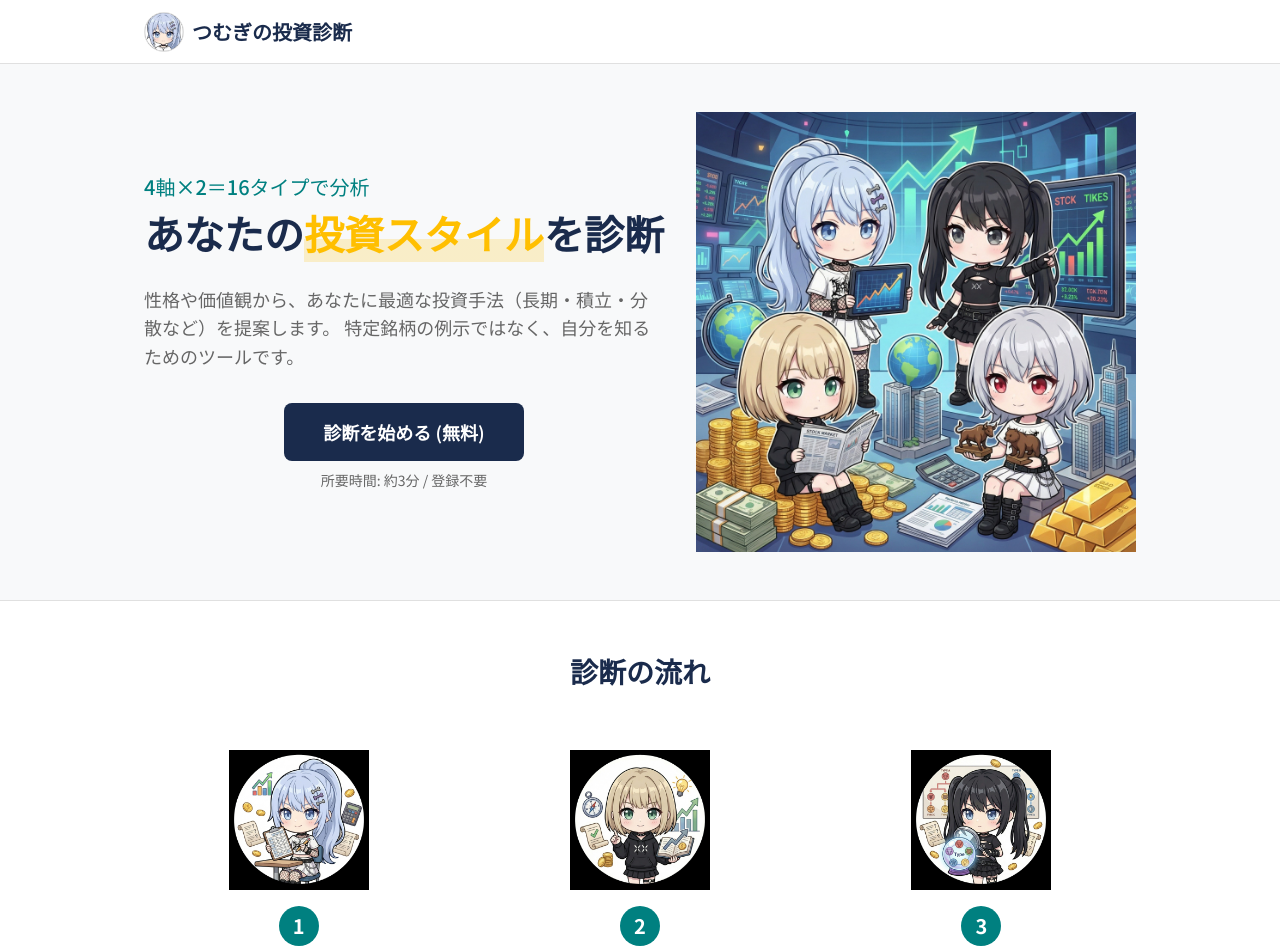
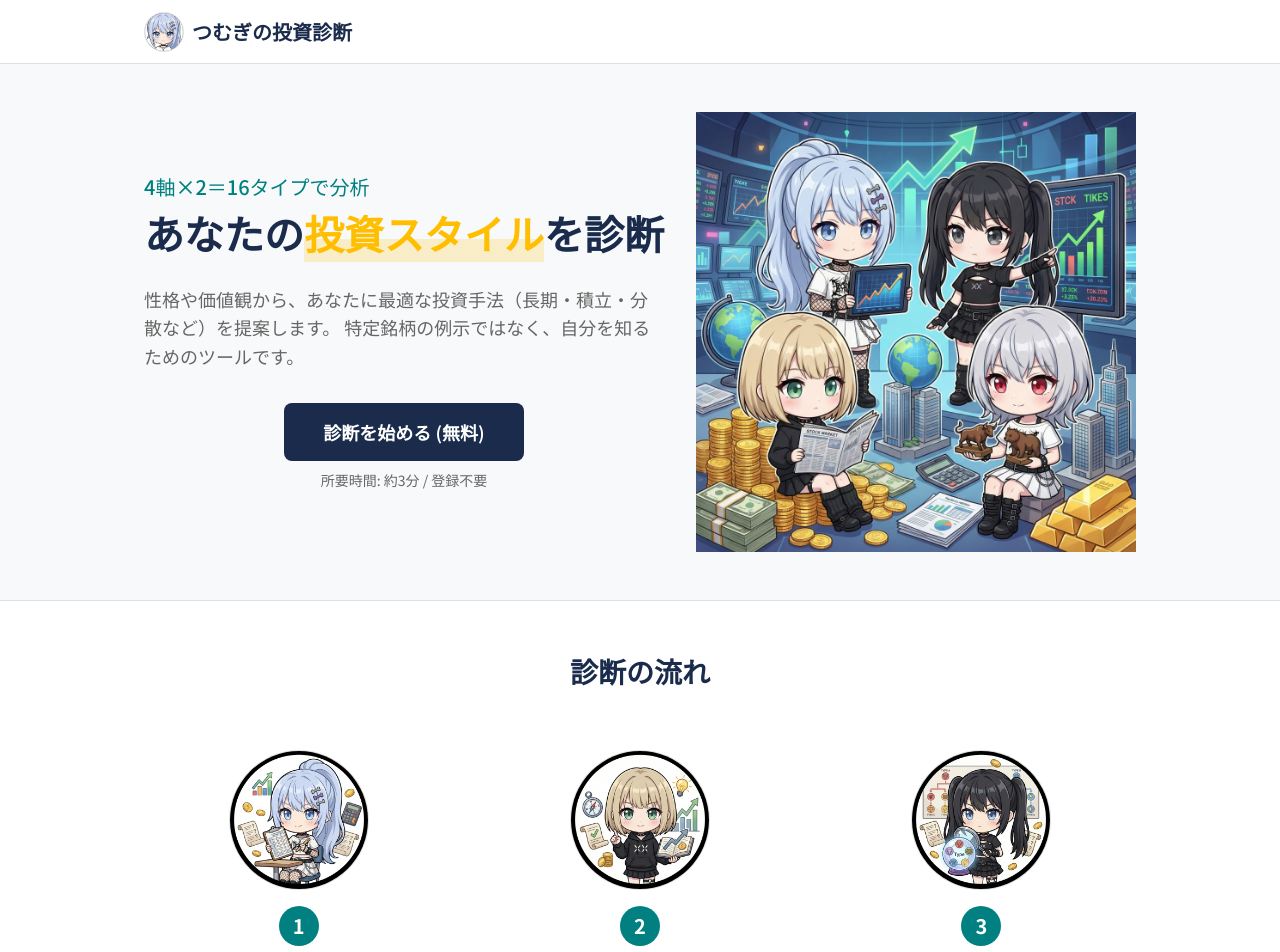
Before and after one commit to waniwanipanich463/toushi-shindan, a Next.js app: page / in a window 1280 px wide. Shown: the top 952 px of the page. Built offline with nearby package versions, Linux system fonts and the light colour scheme; no server answers.

Commit message:
fix: ステップアイコンを円形にクリップして外側の黒枠を解消

```diff
--- a/src/app/page.module.css
+++ b/src/app/page.module.css
@@ -61,7 +61,10 @@
   display: flex;
   align-items: center;
   justify-content: center;
-  mix-blend-mode: multiply;
+  border-radius: 50%;
+  overflow: hidden;
+  border: 1px solid var(--color-border);
+  background-color: #fff;
 }
 
 .subtitle {
```
